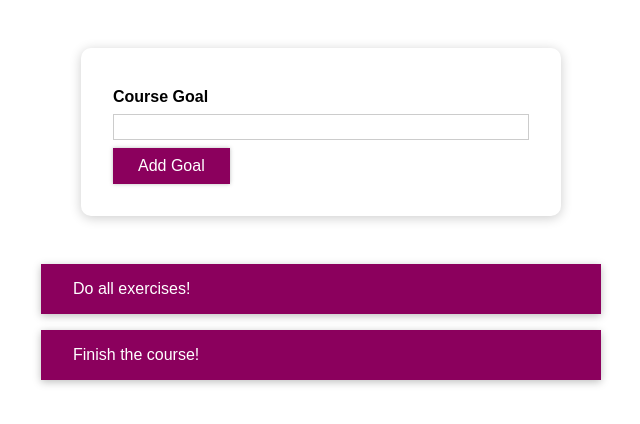
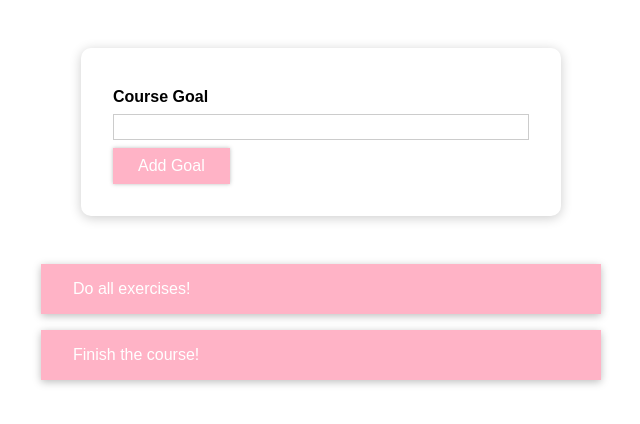
Before and after one commit to carolinardlc/course-goals, a React (Create React App) app: page / in a window 1280 px wide. Shown: the top 424 px of the page, without its empty margins (319-959 px from the left). Built offline with nearby package versions, Linux system fonts and the light colour scheme.

Commit message:
Color update

```diff
--- a/src/components/CourseGoals/CourseGoalItem/CourseGoalItem.css
+++ b/src/components/CourseGoals/CourseGoalItem/CourseGoalItem.css
@@ -1,6 +1,6 @@
 .goal-item {
   margin: 1rem 0;
-  background: #8b005d;
+  background: #ffb3c6;
   box-shadow: 0 2px 8px rgba(0, 0, 0, 0.26);
   color: white;
   padding: 1rem 2rem;
--- a/src/components/CourseGoals/CourseInput/CourseInput.module.css
+++ b/src/components/CourseGoals/CourseInput/CourseInput.module.css
@@ -20,7 +20,7 @@
 .form-control input:focus {
   outline: none;
   background: #fad0ec;
-  border-color: #8b005d;
+  border-color: #ff8fab;
 }
 
 .form-control.invalid input {
--- a/src/components/UI/Button/Button.module.css
+++ b/src/components/UI/Button/Button.module.css
@@ -2,9 +2,9 @@
   width: 100%;
   font: inherit;
   padding: 0.5rem 1.5rem;
-  border: 1px solid #8b005d;
+  border: 1px solid #ffb3c6;
   color: white;
-  background: #8b005d;
+  background: #ffb3c6;
   box-shadow: 0 0 4px rgba(0, 0, 0, 0.26);
   cursor: pointer;
 }
@@ -15,8 +15,8 @@
 
 .button:hover,
 .button:active {
-  background: #ac0e77;
-  border-color: #ac0e77;
+  background: #ff8fab;
+  border-color: #ffffff;
   box-shadow: 0 0 8px rgba(0, 0, 0, 0.26);
 }
 
```
